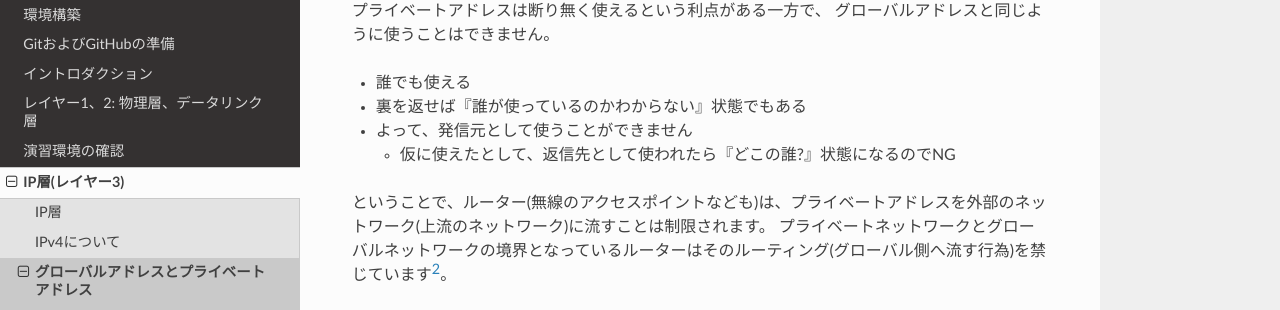
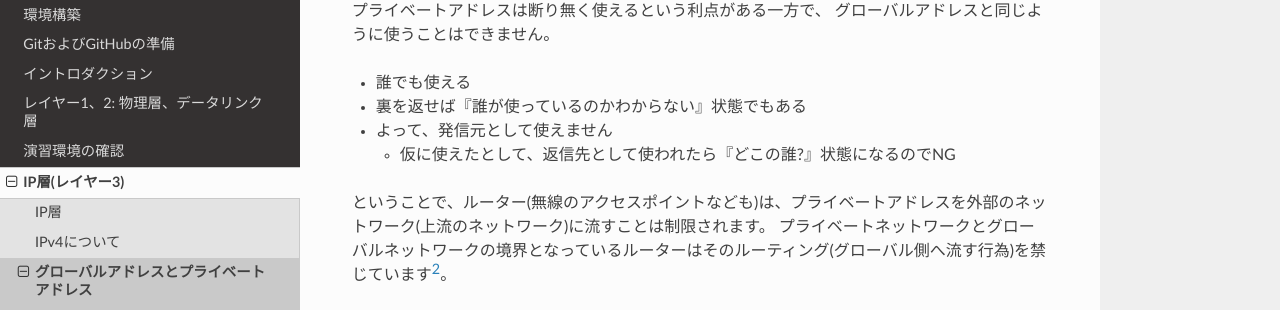
Before and after one commit to densuke/2025-network-doc, a Sphinx documentation site: the page built from source/w05-ip/priv.md, in a window 1280 px wide and 900 px high, scrolled down 1523 px. Shown: the part 137-447 px from the top of the window. Built offline with Sphinx 7.4.7 and the Read the Docs theme 3.1.0, drawn with Linux system fonts in a browser that asks for light colours; pages that are not in the unit, such as notebooks, are missing from menus.

Commit message:
coderabbitの指摘を一部受け入れ

```diff
--- a/source/w05-ip/priv.md
+++ b/source/w05-ip/priv.md
@@ -24,9 +24,9 @@
 その一方で、実はグローバルアドレスである必要はないのでは?という考え方も存在します。
 
 - 組織の内部で使うコンピューターは、いろいろと検討しないといけない
-    - 組織内のコンピューターからのアクセスは必要かもしれない
-    - でも、外部からのアクセスは必要ないかもしれない
-    - むしろされたらセキュリティ上困ることもありえる
+  - 組織内のコンピューターからのアクセスは必要かもしれない
+  - でも、外部からのアクセスは必要ないかもしれない
+  - むしろされたらセキュリティ上困ることもありえる
 - そのため、組織内で使うコンピューターは、グローバルアドレスを持つ必要はないのでは?
 
 ということで、グローバルアドレス空間の中から、インターネット上でルーティングされない特別な範囲として**プライベートアドレス**が定義されました。
@@ -58,7 +58,7 @@
 
 - 誰でも使える
 - 裏を返せば『誰が使っているのかわからない』状態でもある
-- よって、発信元として使うことができません
+- よって、発信元として使えません
     - 仮に使えたとして、返信先として使われたら『どこの誰?』状態になるのでNG
 
 ということで、ルーター(無線のアクセスポイントなども)は、プライベートアドレスを外部のネットワーク(上流のネットワーク)に流すことは制限されます。
```
